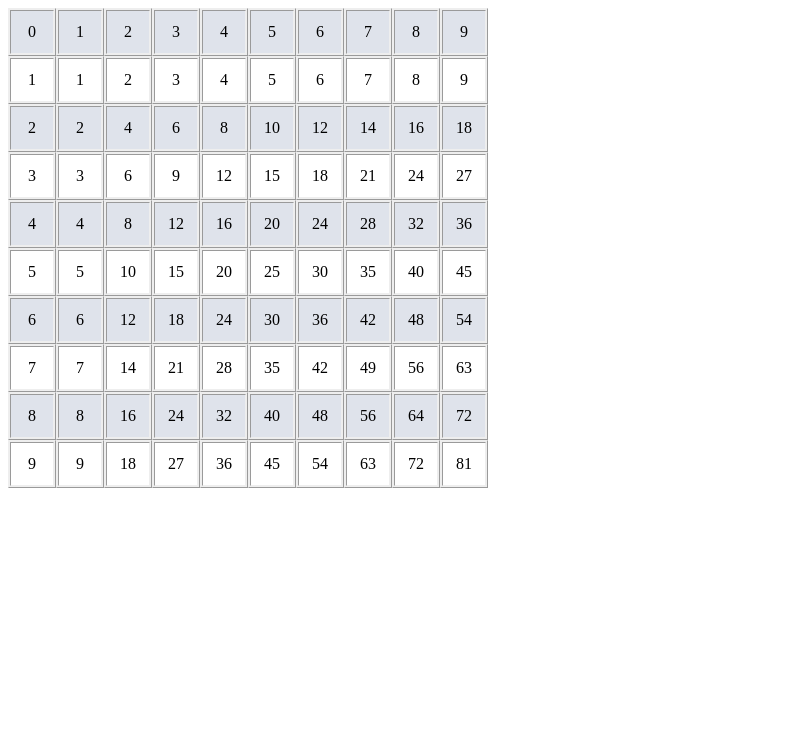
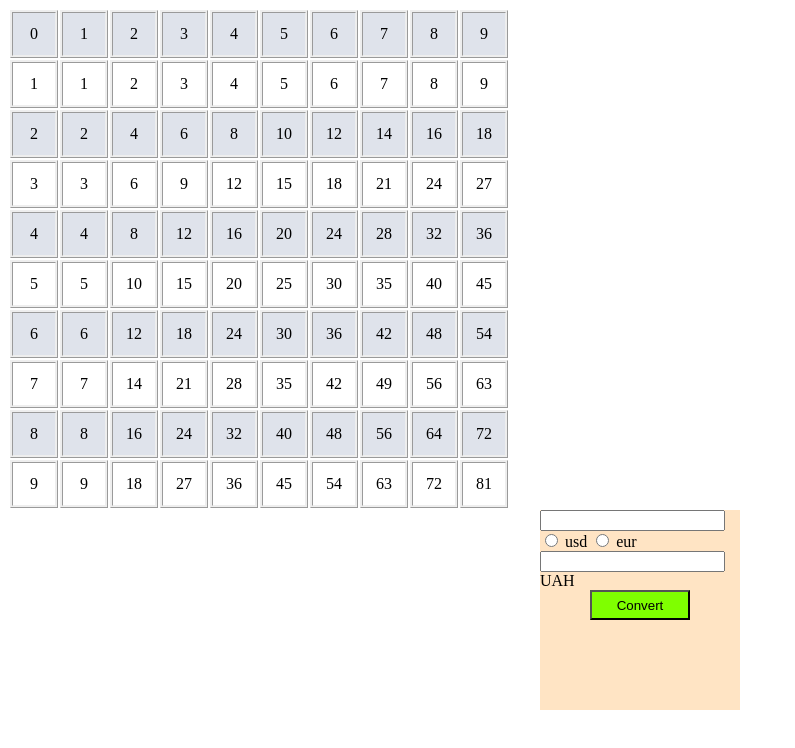
Before and after one commit to serg1557733/ALevel_HW6, a plain HTML site: page index.html in a window 1280 px wide. Shown: the whole page, without its empty margins (0-795 px from the left). Drawn offline with Linux system fonts and the light colour scheme.

Commit message:
add 3 task

```diff
--- a/index.html
+++ b/index.html
@@ -8,8 +8,21 @@
     <link rel="stylesheet" href="style.css">
 </head>
 <body>
-    <div class="root">
+    <table class="root">
+    </table>
 
+    <div class="calc">
+        <input type="number" id = 'first'  >
+        <input type="radio" id = 'usd' name = 'currency'>
+        <label for="usd"> usd </label>
+
+        <input type="radio" id = 'eur' name = 'currency'>
+        <label for="eur"> eur </label>
+
+        <input type="number" id = 'second'>
+        <label for="second"> UAH </label>
+
+        <button class="btn"> Convert</button>
     </div>
     <script src="main.js"></script>
 </body>
--- a/main.js
+++ b/main.js
@@ -49,14 +49,55 @@ td.forEach((i) => {
 у td есть свойство cellIndex, в котором лежит номер ячейки;
 у tr, аналогично есть свойство rowIndex - номер строки; */
 
-td.forEach((i) => {
-    i.onmouseover = () => {
-       i.style.backgroundColor = 'yellow';
-       i.parentNode.style.backgroundColor = 'yellow';
+
+
+td.forEach((item, i) => {
+    item.onmouseover = () => {
+       item.style.backgroundColor = 'yellow';
+       item.parentNode.style.backgroundColor = 'green';
+       console.log(item.cellIndex);
+       console.log(i);
+
     }
 
-    i.onmouseout = () => {
-        i.style.backgroundColor = '';
-        i.parentNode.style.backgroundColor = '';
+    item.onmouseout = () => {
+        item.style.backgroundColor = '';
+        item.parentNode.style.backgroundColor = '';
     }
 })
+
+
+/* Calc
+Сделайте ваш калькулятор из первых занятий используя DOM и элементы
+input (в т. ч. type="number" для чисел) Каждому полю ввода присвойте
+тот или иной id для обращения в обрабочтике события.
+Для запуска раcчета используйте, например <button id="calc"> и
+calc.onclick = function(){
+    alert((+someIdOfInput1.value) + (+someIdOfInput2.value))
+    //просуммировали два поля ввода с id someIdOfInput1 и someIdOfInput2
+}
+Также можете создать поле ввода для результата и записывать результат в value этого поля.
+ */
+
+let inputCurrency = document.querySelector('#first'),
+    usd = document.querySelector('#usd'),
+    eur = document.querySelector('#eur'),
+    btn = document.querySelector('.btn')
+    out = document.querySelector('#second');
+
+    let ratios = {
+        usd: 25.6,
+        eur: 29
+    }
+
+btn.addEventListener('click', () => {
+    if (usd.checked) {
+        console.log(inputCurrency.value * ratios.usd);
+        out.value = inputCurrency.value * ratios.usd;
+    }
+    else if (eur.checked){
+        out.value = inputCurrency.value * ratios.eur;
+    } else {
+        out.placeholder = 'Choose currency';
+    }
+})
--- a/style.css
+++ b/style.css
@@ -8,3 +8,18 @@ td {
  tr:nth-child(2n + 1) {
     background-color: rgb(223, 227, 235);
  }
+ .calc{
+    margin: 0 auto;
+    background-color: bisque;
+    width: 200px;
+    height: 200px;
+ }
+
+ .btn {
+    width: 100px;
+    height: 30px;
+    background-color: chartreuse;
+    display: block;
+    margin: 0 auto;
+
+ }
```
